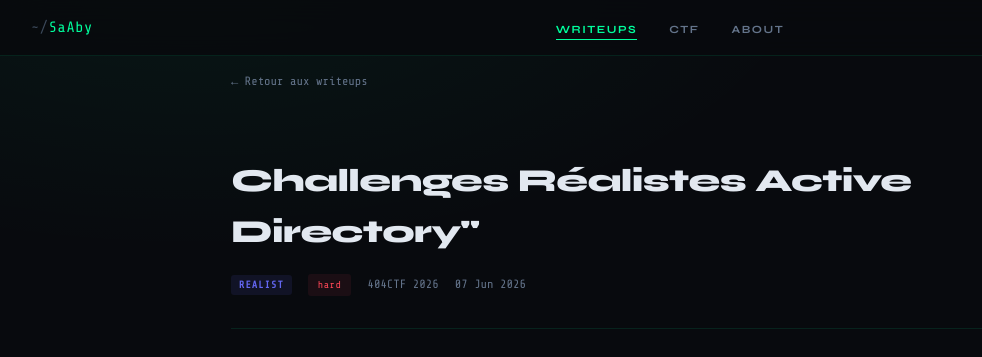
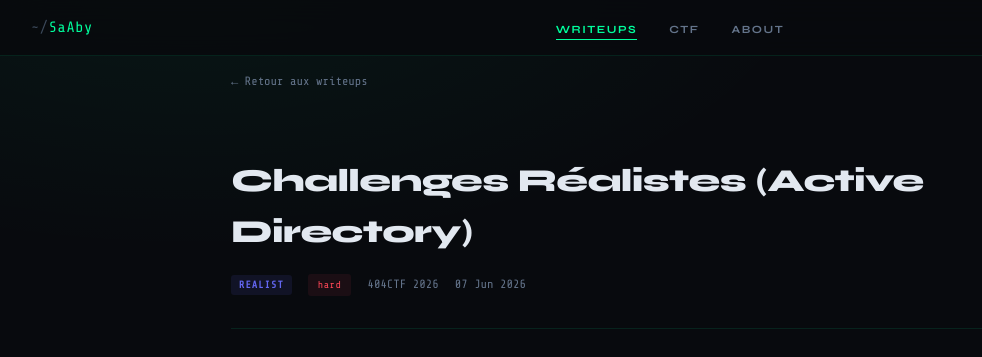
Before and after one commit to SaAbyy/SaAbyy.github.io, a Jekyll site: the page built from _writeups/404 CTF 2026 - Realist Category.md, in a window 1280 px wide and 900 px high. Shown: the top 357 px of the window, without its empty margins (1-983 px from the left). Built offline with Jekyll 4.4.1, drawn with Linux system fonts in a browser that asks for light colours.

```diff
--- a/_writeups/404 CTF 2026 - Realist Category.md
+++ b/_writeups/404 CTF 2026 - Realist Category.md
@@ -1,5 +1,5 @@
 ---
-title: Challenges Réalistes Active Directory"
+title: Challenges Réalistes (Active Directory)
 date: 2026-06-07
 platform: 404CTF 2026
 category: realist
```
